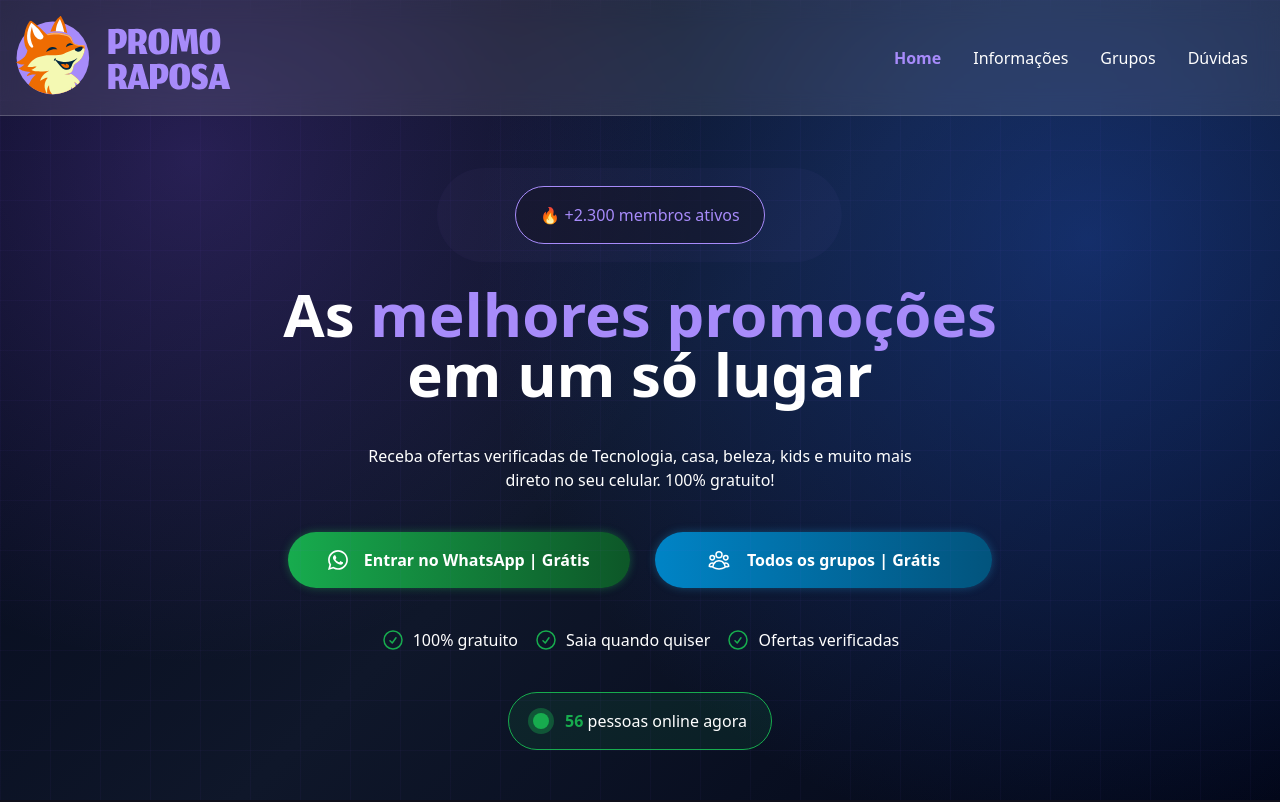
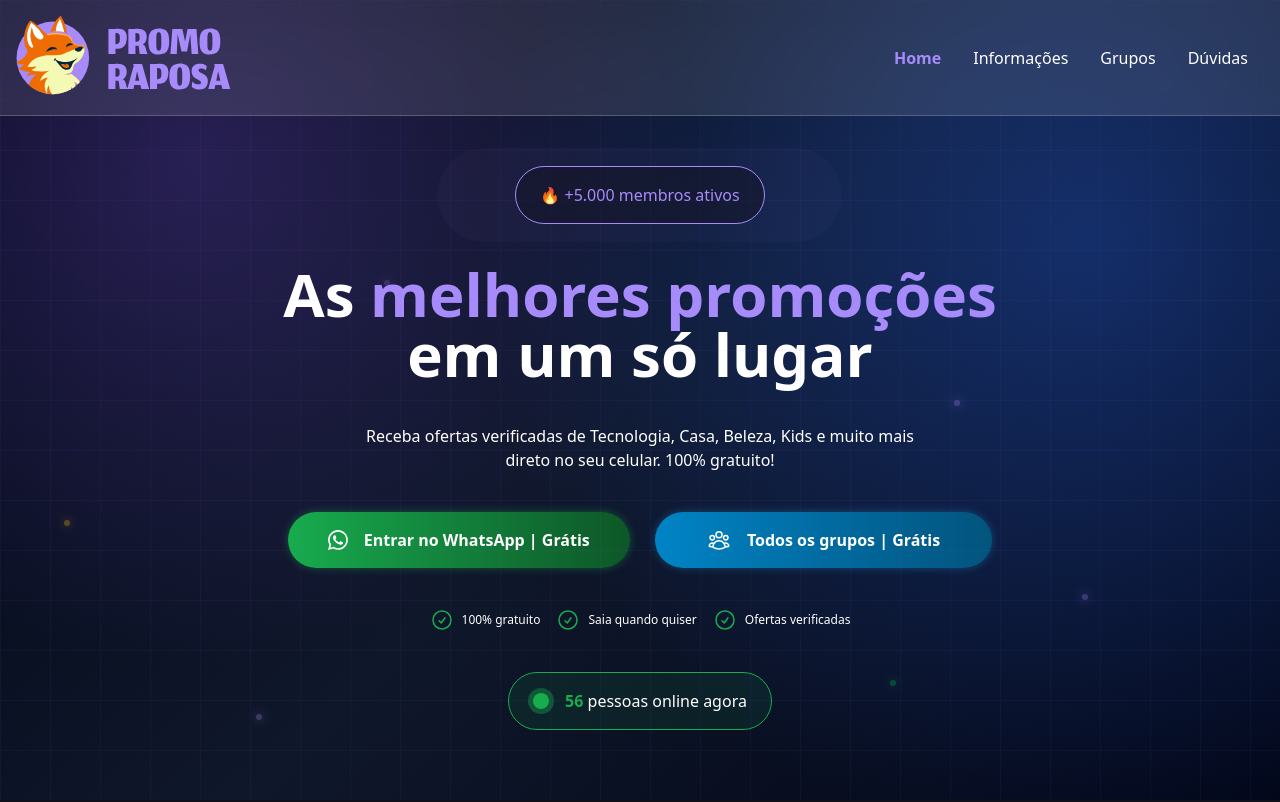
Before and after one commit to hallan-n/promo-raposa, a React (Vite) app: page / in a window 1280 px wide. Shown: the top 802 px of the page. Built offline with nearby package versions, Linux system fonts and the light colour scheme.

Commit message:
Update language attribute, enhance title, and improve header functionality with smooth scrolling; adjust participant count display in Information page

```diff
--- a/index.html
+++ b/index.html
@@ -1,10 +1,10 @@
 <!doctype html>
-<html lang="en">
+<html lang="pt-br">
   <head>
     <meta charset="UTF-8" />
     <meta name="viewport" content="width=device-width, initial-scale=1.0" />
     <link rel="shortcut icon" href="src/assets/logo_icon.svg" type="image/x-icon">
-    <title>Promo Raposa</title>
+    <title>Promo Raposa - Os melhores achadinho em um só lugar!</title>
   </head>
   <body>
     <div id="root"></div>
--- a/src/components/Message.jsx
+++ b/src/components/Message.jsx
@@ -67,10 +67,10 @@ export default function Message() {
                     </div>
 
                     <div>
-                        <p className="max-w-46 md:max-w-full text-sm md:text-inherit font-bold md:mb-3 truncate">
-                            {person.name} de {person.city}
+                        <p className="max-w-46 md:max-w-full text-sm md:text-inherit md:mb-3 truncate">
+                            <b className="text-primary">{person.name}</b> de {person.city}
                         </p>
-                        <p className="text-xs md:text-sm">{time}</p>
+                        <p className="text-xs md:text-sm text-gray-400">{time}</p>
                     </div>
                 </div>
                 <img src={wpp} alt="" className="w-5 h-5 md:w-8 md:h-8" />
--- a/src/index.css
+++ b/src/index.css
@@ -10,3 +10,15 @@
 html {
   scroll-behavior: smooth;
 }
+
+
+@keyframes ledBlink {
+  0%, 100% {
+    opacity: 0.2;
+    transform: scale(1);
+  }
+  50% {
+    opacity: 0.5;
+    transform: scale(1.2);
+  }
+}
--- a/src/pages/Home.jsx
+++ b/src/pages/Home.jsx
@@ -30,17 +30,35 @@ export default function Home() {
     }, [])
 
     return (
-        <div id="home" className="flex justify-center p-6 relative min-h-screen pt-40 overflow-hidden bg-[radial-gradient(circle_at_15%_20%,rgba(139,92,246,0.25),transparent_40%),radial-gradient(circle_at_85%_30%,rgba(37,99,235,0.35),transparent_50%),linear-gradient(135deg,#020617_0%,#0f172a_50%,#020617_100%)]">
-            <div className="pointer-events-none absolute inset-0 opacity-40 [background-image:linear-gradient(rgba(139,92,246,0.1)_1px,transparent_1px),linear-gradient(90deg,rgba(139,92,246,0.1)_1px,transparent_1px)] [background-size:50px_50px]" />
+        <div id="home" className="flex justify-center p-6 relative min-h-screen pt-30 overflow-hidden bg-[radial-gradient(circle_at_15%_20%,rgba(139,92,246,0.25),transparent_40%),radial-gradient(circle_at_85%_30%,rgba(37,99,235,0.35),transparent_50%),linear-gradient(135deg,#020617_0%,#0f172a_50%,#020617_100%)]">
+            <div className="pointer-events-none absolute inset-0 opacity-40 [background-image:linear-gradient(rgba(139,92,246,0.15)_1px,transparent_1px),linear-gradient(90deg,rgba(139,92,246,0.15)_1px,transparent_1px)] [background-size:50px_50px]" />
+
+            <div className="hidden sm:block absolute w-full h-full overflow-hidden pointer-events-none z-1">
+
+                <div className="absolute top-[20%] left-[30%] w-[6px] h-[6px] rounded-full bg-primary opacity-30 shadow-[0_0_10px_var(--color-primary),0_0_20px_var(--color-primary)] animate-[ledBlink_2s_ease-in-out_infinite]" />
+
+                <div className="absolute top-[35%] right-[25%] w-[6px] h-[6px] rounded-full bg-primary opacity-30 shadow-[0_0_10px_var(--color-primary),0_0_20px_var(--color-primary)] animate-[ledBlink_2s_ease-in-out_infinite] [animation-delay:0.5s]" />
+
+                <div className="absolute bottom-[25%] left-[20%] w-[6px] h-[6px] rounded-full bg-primary opacity-30 shadow-[0_0_10px_var(--color-primary),0_0_20px_var(--color-primary)] animate-[ledBlink_2s_ease-in-out_infinite] [animation-delay:1s]" />
+
+                <div className="absolute bottom-[40%] right-[15%] w-[6px] h-[6px] rounded-full bg-primary opacity-30 shadow-[0_0_10px_var(--color-primary),0_0_20px_var(--color-primary)] animate-[ledBlink_2s_ease-in-out_infinite] [animation-delay:1.5s]" />
+
+                <div className="absolute top-[50%] left-[5%] w-[6px] h-[6px] rounded-full bg-yellow-400 opacity-30 shadow-[0_0_10px_#fbbf24] animate-[ledBlink_2s_ease-in-out_infinite] [animation-delay:0.3s]" />
+
+                <div className="absolute top-[70%] right-[30%] w-[6px] h-[6px] rounded-full bg-green-500 opacity-30 shadow-[0_0_10px_#22c55e] animate-[ledBlink_2s_ease-in-out_infinite] [animation-delay:0.8s]" />
+
+            </div>
+
+
             <div className="flex flex-col justify-center gap-10">
                 <div className="flex justify-center">
                     <div className="relative inline-block">
                         <span className="absolute inset-0 rounded-full bg-primary/10 animate-ping [animation-duration:1.5s]"></span>
-                        <p className="text-primary inline-block p-4 px-6 rounded-full bg-secondary/50 border">🔥 +2.300 membros ativos</p>
+                        <p className="text-primary inline-block p-4 px-6 rounded-full bg-secondary/50 border">🔥 +5.000 membros ativos</p>
                     </div>
                 </div>
                 <h1 className="text-4xl md:text-6xl font-bold text-white text-center">As <b className="text-primary">melhores promoções</b><br /> em um só lugar</h1>
-                <p className="text-center text-white max-w-[550px] mx-auto">Receba ofertas verificadas de Tecnologia, casa, beleza, kids e muito mais direto no seu celular. 100% gratuito!</p>
+                <p className="text-center text-white max-w-[550px] mx-auto">Receba ofertas verificadas de Tecnologia, Casa, Beleza, Kids e muito mais direto no seu celular. 100% gratuito!</p>
 
                 <div className="flex flex-col md:flex-row gap-4">
                     <a href="https://chat.whatsapp.com/ENCVj8nvoNwCOFR1sj3raK?fbclid=PAZXh0bgNhZW0CMTEAc3J0YwZhcHBfaWQMMjU2MjgxMDQwNTU4AAGn-QZln_LB3cDHcYEcUudEHsTf0AUrN7xL7NZFSHlQEUerWooG2XNysgTbOig_aem_wPiGBdapCY3VaWg2H9cgQg" className="hover:scale-105 flex items-center gap-4 cursor-pointer mx-auto rounded-full px-10 p-4 bg-gradient-to-r from-[#17AC4E] to-[#0D5728] shadow-[0_0_8px_rgba(34,197,94,0.35)] hover:shadow-[0_0_12px_rgba(34,197,94,0.45)] transition-all duration-300">
@@ -54,23 +72,22 @@ export default function Home() {
                     </a>
                 </div>
 
-                <div className="flex gap-4 justify-center flex-col md:flex-row">
-                    <div className="flex gap-2 items-center">
+                <div className="flex gap-2 md:gap-4 justify-center">
+                    <div className="flex gap-1 md:gap-2 items-center">
                         <CheckCircleIcon className="w-6 h-6 text-[#17AC4E]" />
-                        <p className="text-white">100% gratuito</p>
+                        <p className="text-white text-xs md:text-md">100% gratuito</p>
                     </div>
 
-                    <div className="flex gap-2 items-center">
+                    <div className="flex gap-1 md:gap-2 items-center">
                         <CheckCircleIcon className="w-6 h-6 text-[#17AC4E]" />
-                        <p className="text-white">Saia quando quiser</p>
+                        <p className="text-white text-xs md:text-md">Saia quando quiser</p>
                     </div>
 
-                    <div className="flex gap-2 items-center">
+                    <div className="flex gap-1 md:gap-2 items-center">
                         <CheckCircleIcon className="w-6 h-6 text-[#17AC4E]" />
-                        <p className="text-white">Ofertas verificadas</p>
+                        <p className="text-white text-xs md:text-md">Ofertas verificadas</p>
                     </div>
                 </div>
-
                 <div className="mx-auto">
                     <div className="justify-center items-center gap-4 text-[#17AC4E] inline-flex p-4 px-6 rounded-full bg-[#17AC4E]/10 border">
                         <div className="relative">
@@ -80,6 +97,7 @@ export default function Home() {
                         <p className="text-white"><b className="text-[#17AC4E]">{online}</b> pessoas online agora</p>
                     </div>
                 </div>
+
             </div>
         </div>
     )
--- a/src/pages/Information.jsx
+++ b/src/pages/Information.jsx
@@ -95,7 +95,7 @@ export default function Information() {
                         <div className="justify-center border border-gray-700 rounded-2xl p-8 bg-[#1B1B26] h-full hover:shadow-[0_0_20px_rgba(167,139,250,0.35)] transition-all duration-300">
                             <UsersIcon className="mx-auto bg-primary p-4 rounded-full w-18 h-18 text-white" />
                             <div className="mt-5">
-                                <p className="text-center text-white font-bold text-2xl">2.300+</p>
+                                <p className="text-center text-white font-bold text-2xl">5.000+</p>
                                 <p className="text-center text-white">Participantes</p>
                             </div>
                         </div>
```
Also changed, not shown: src/components/Headers.jsx (+17 -10 lines).
